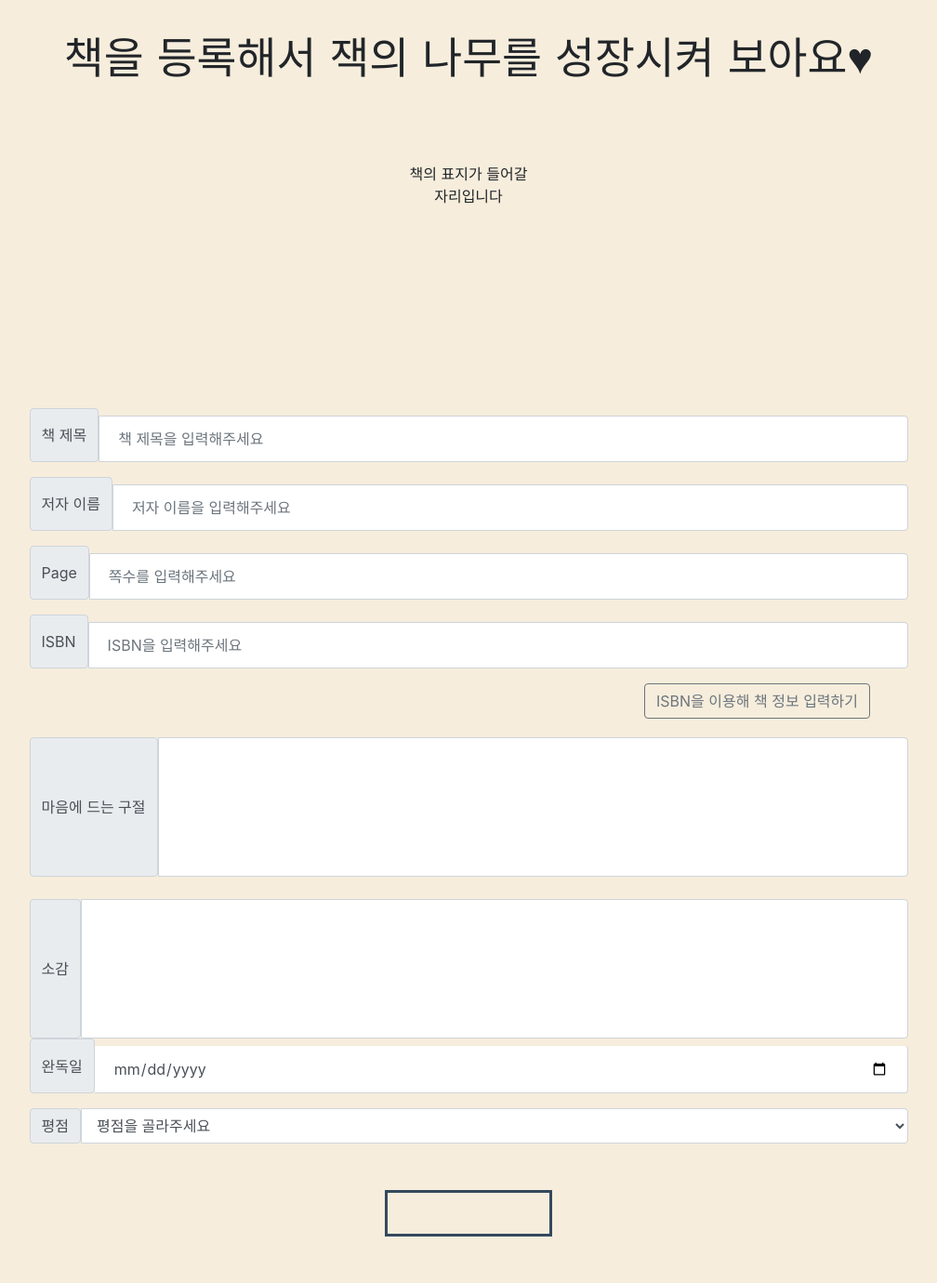
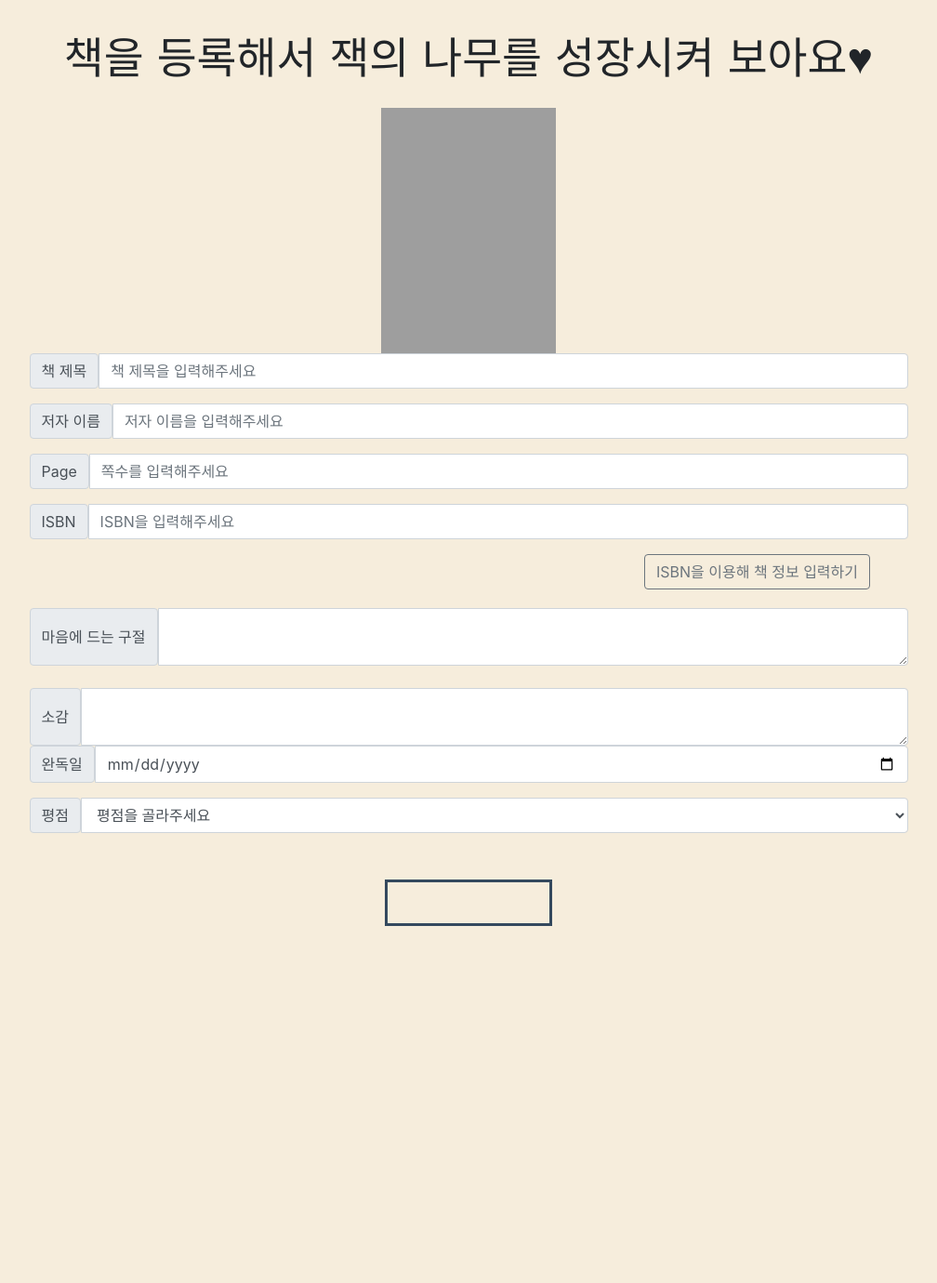
Before and after one commit to kmj931104/jack_and_booktree_project, a Flask app: page /books/add in a window 1280 px wide. Shown: the whole page at 93% size, without its empty margins (136-1144 px from the left). After the commit the page ends 996 px from the top, so only its background shows below. Run offline with Flask 2, Linux system fonts and the light colour scheme; some libraries are stand-ins or nearby versions; some web fonts are replaced; grey boxes are pictures that could not be loaded.

Commit message:
책나무 기르기 추가페이지_4차 정렬
뭔가 계속 오류가 남...
input box 같은 경우에는 bootstrap css로 적용함

```diff
--- a/templates/booktree_add.html
+++ b/templates/booktree_add.html
@@ -20,13 +20,13 @@
                 crossorigin="anonymous"></script>
 
         <link rel="stylesheet" href="//code.jquery.com/ui/1.12.1/themes/base/jquery-ui.css">
-        <link rel="stylesheet" href="/resources/demos/style.css">
+
         <script src="https://code.jquery.com/jquery-1.12.4.js"></script>
         <script src="https://code.jquery.com/ui/1.12.1/jquery-ui.js"></script>
 
         <link rel="preconnect" href="https://fonts.gstatic.com">
         <link href="https://fonts.googleapis.com/css2?family=East+Sea+Dokdo&family=Jua&display=swap" rel="stylesheet">
-        <title>책나무 기르기 추가하기 페이지</title>
+        <title>책나무 기르기 책 추가하기 페이지</title>
 
         <style>
             .fontHead {
@@ -104,53 +104,80 @@
                 margin: 0 auto;
 
             }
-
-            .image-box-text {
-                margin-top: 40%;
-            }
-
-            input[type=text] {
-                width: 100%;
-                padding: 12px 20px;
-                margin: 8px 0;
-                box-sizing: border-box;
-            }
-
-            input[type=date] {
-                width: 100%;
-                padding: 12px 20px;
-                margin: 8px 0;
-                box-sizing: border-box;
-                border-color: #CED4DA;
-                border-width: 1.5px;
-                border-radius: 4px;
-                border-top: #CED4DA;
-                border-left: #CED4DA;
-                background-color: white;
-            }
-
-            select {
-                width: 100%;
-                padding: 16px 20px;
-                border-radius: 4px;
-                background-color: white;
-                border-color: #CED4DA;
-            }
-
-            textarea {
-                width: 100%;
-                height: 150px;
-                padding: 12px 20px;
-                box-sizing: border-box;
-                border: 2px solid #ccc;
-                border-radius: 4px;
-                background-color: #f8f8f8;
-                resize: none;
-            }
+            {##}
+            {##}
+            {#input[type=text] {#}
+            {#    width: 100%;#}
+            {#    padding: 12px 20px;#}
+            {#    margin: 8px 0;#}
+            {#    box-sizing: border-box;#}
+            {#}#}
+            {##}
+            {#input[type=date] {#}
+            {#    width: 100%;#}
+            {#    padding: 12px 20px;#}
+            {#    margin: 8px 0;#}
+            {#    box-sizing: border-box;#}
+            {#    border-color: #CED4DA;#}
+            {#    border-width: 1.5px;#}
+            {#    border-radius: 4px;#}
+            {#    border-top: #CED4DA;#}
+            {#    border-left: #CED4DA;#}
+            {#    background-color: white;#}
+            {#}#}
+            {##}
+            {#select {#}
+            {#    width: 100%;#}
+            {#    padding: 16px 20px;#}
+            {#    border-radius: 4px;#}
+            {#    background-color: white;#}
+            {#    border-color: #CED4DA;#}
+            {#}#}
+            {##}
+            {#textarea {#}
+            {#    width: 100%;#}
+            {#    height: 150px;#}
+            {#    padding: 12px 20px;#}
+            {#    box-sizing: border-box;#}
+            {#    border: 2px solid #ccc;#}
+            {#    border-radius: 4px;#}
+            {#    background-color: #f8f8f8;#}
+            {#    resize: none;#}
+            {#}#}
         </style>
 
         <script>
             function addBooktree() {
+                let title = $('#title').val();
+                let author = $('#author').val();
+                let page = $('#page').val();
+                let isbn = $('#isbn').val();
+                let sentence = $('#sentence').val();
+                let comment = $('#comment').val();
+                let date = $('#date').val();
+                let rate = $('#rate').val();
+
+
+                $.ajax({
+                    type: "POST",
+                    url: "/books",
+                    data: {
+                        'title': title,
+                        'author': author,
+                        'page': page,
+                        'isbn': isbn,
+                        'sentence': sentence,
+                        'comment': comment,
+                        'date': date,
+                        'rate': rate
+                    },
+                    success: function (response) {
+                        if (response['result'] == 'success') {
+                            alert(response["msg"]);
+                        }
+                    }
+                });
+
                 alert('잭의 책나무가 한 뼘 자라났습니다!');
             }
 
@@ -166,19 +193,17 @@
             <p class="fontHead">책을 등록해서 잭의 나무를 성장시켜 보아요♥</p>
             <div id="add_book" class="add-box">
                 <div class="image-box" id="bookCover">
-                    <p class="image-box-text">책의 표지가 들어갈<br> 자리입니다</p>
+                    <img class="image-box" src="#" alt="책 이미지가 들어갈 자리입니다.">
                 </div>
 
-                <div>
 
-                </div>
                 <div class="input-group mb-3">
                     <span class="input-group-text" id="title">책 제목</span>
                     <input type="text" class="form-control" placeholder="책 제목을 입력해주세요" aria-label="Username"
                            aria-describedby="basic-addon1">
                 </div>
                 <div class="input-group mb-3">
-                    <span class="input-group-text" id="Author">저자 이름</span>
+                    <span class="input-group-text" id="author">저자 이름</span>
                     <input type="text" class="form-control" placeholder="저자 이름을 입력해주세요" aria-label="Username"
                            aria-describedby="basic-addon1">
                 </div>
```
